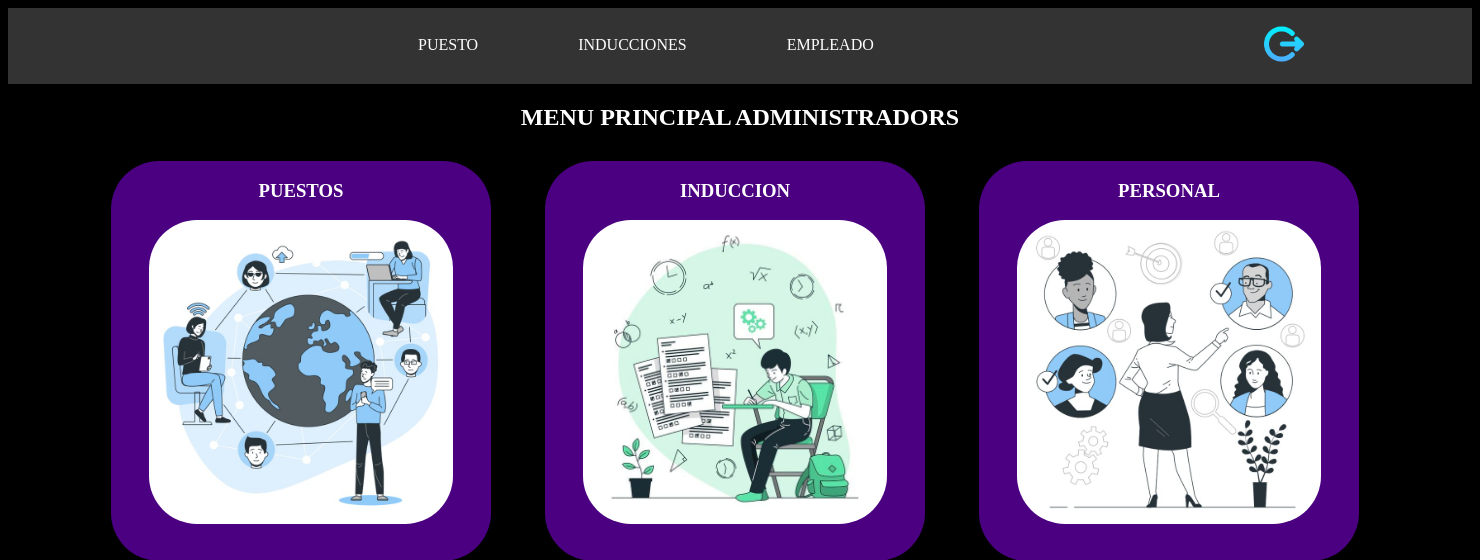
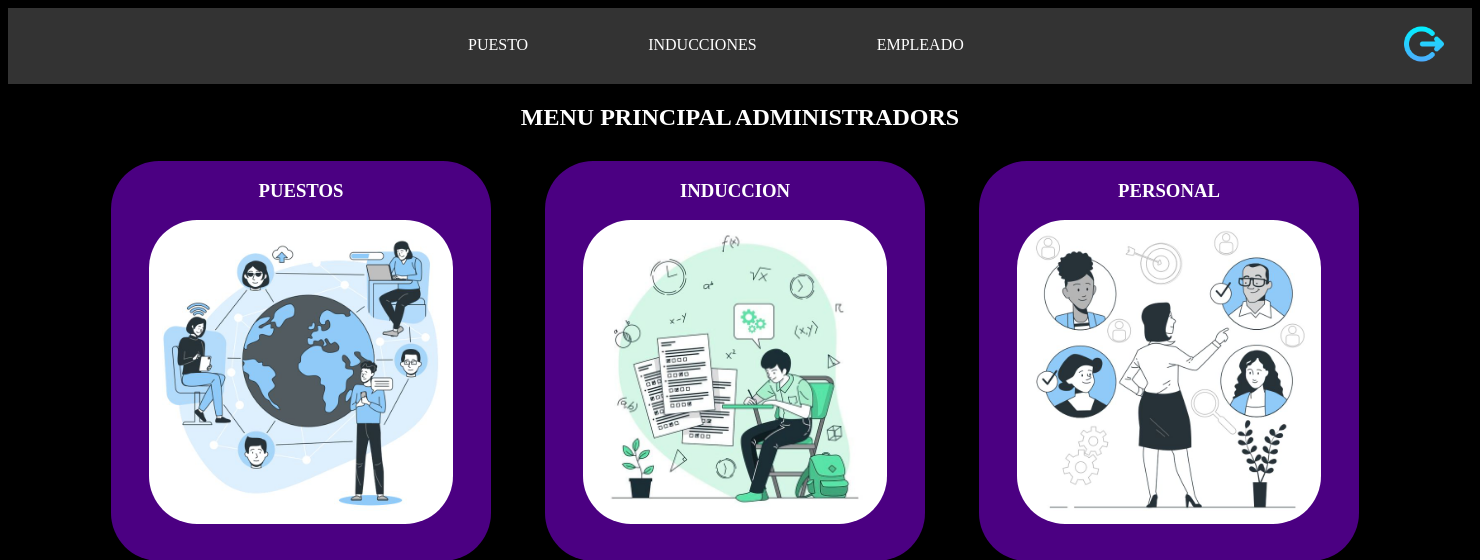
Before and after one commit to HugoFlores331/InduccionAnalisisSOII, a PHP site: page /Vista/administrador/mAdmin.html in a window 1480 px wide. Shown: the top 560 px of the page. Run offline with PHP 8.4, Linux system fonts and the light colour scheme.

Commit message:
mover barra A

```diff
--- a/Vista/administrador/css/barraA.css
+++ b/Vista/administrador/css/barraA.css
@@ -10,12 +10,12 @@
 
 .centro{
  display: flex;
- margin-left:270px;
+ margin-left:300px;
 }
 
 .centro li{
     display: inline-flex;
-    margin-left: 100px;
+    margin-left: 120px;
 }
 
 .centro a{
@@ -33,7 +33,7 @@
 
 .derecha{
     display: flex;
-    margin-left: 350px;
+    margin-left: 400px;
 }
 
 .derecha img{
```
